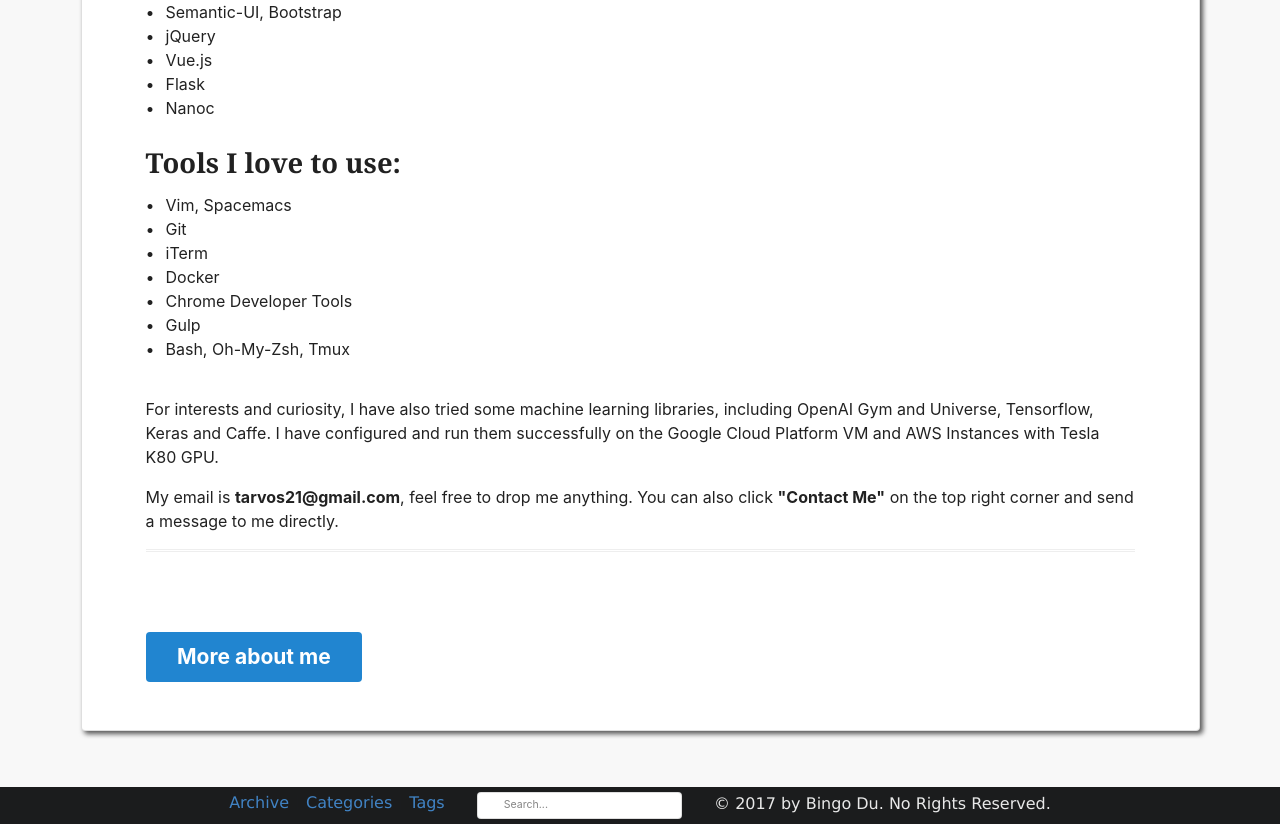
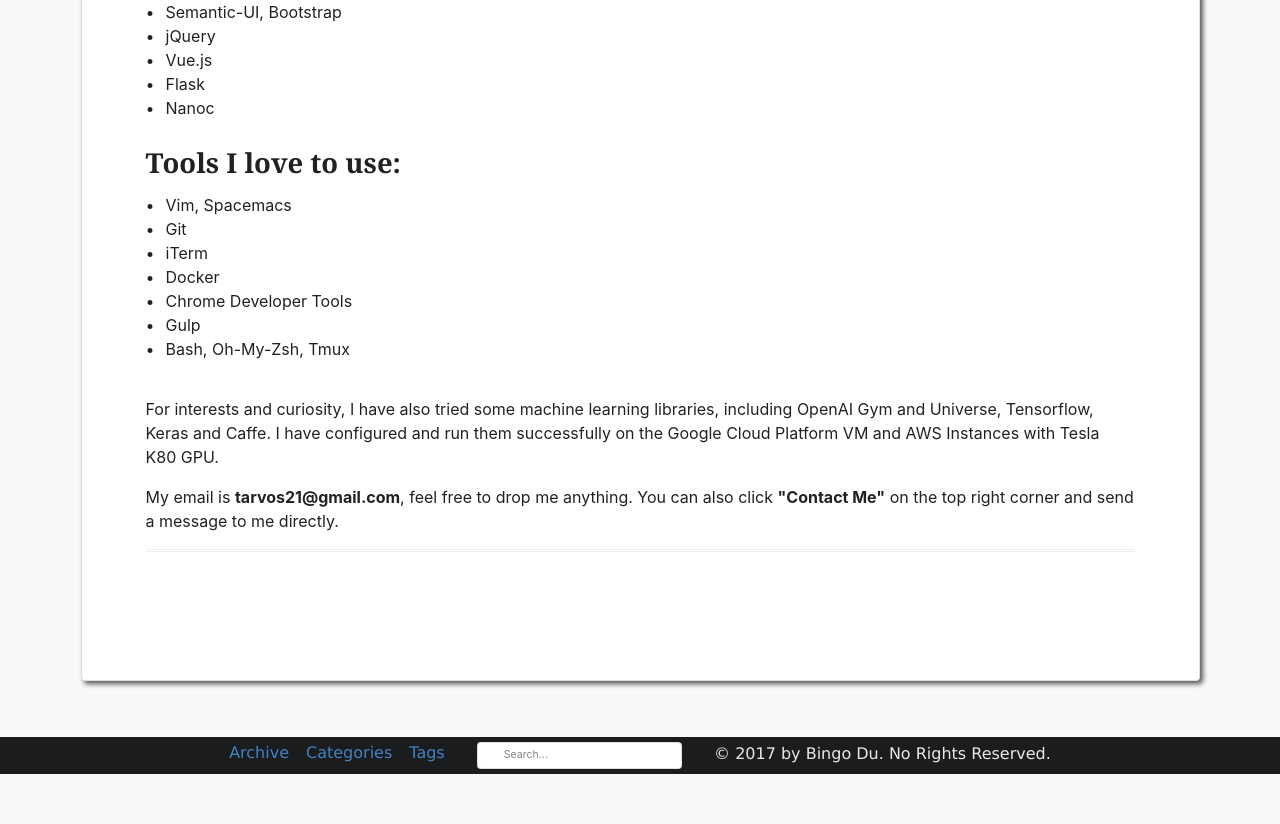
Before and after one commit to tarvos21/tarvos21.github.io, a plain HTML site: page about/index.html in a window 1280 px wide. Shown: the part 605-1429 px from the top of the page. After the commit the page ends 1379 px from the top, so only its background shows below. Drawn offline with Linux system fonts and the light colour scheme; a web font is replaced by a local one.

Commit message:
Remove more about me button

```diff
--- a/static/stylesheets/cube.css
+++ b/static/stylesheets/cube.css
@@ -16,4 +16,4 @@
         padding-bottom: 0.5rem; }
 
 #moreAbout {
-  display: show; }
+  display: none; }
```
